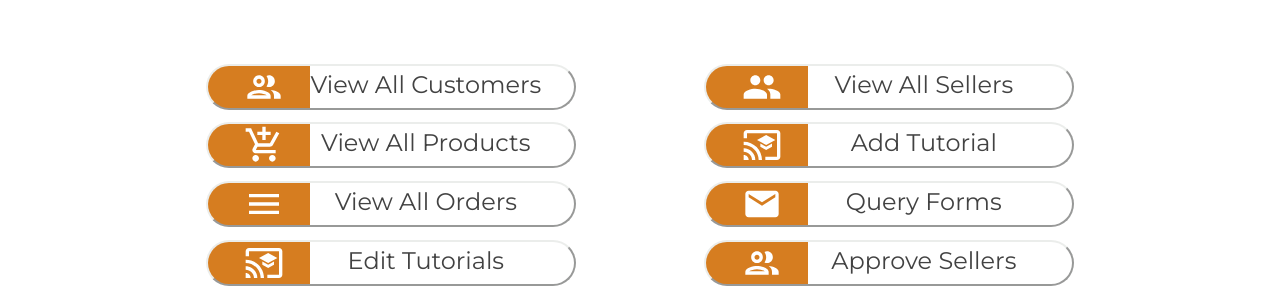
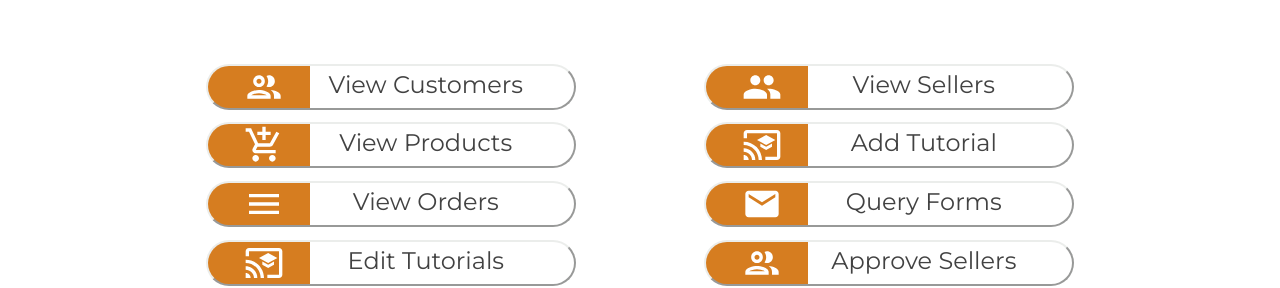
Before and after one commit to taimoortt/apnay-rung-deployed, a React (Create React App) app: page /AdminPanel in a window 1280 px wide. Shown: the part 136-424 px from the top of the page. Built offline with nearby package versions, Linux system fonts and the light colour scheme; no server answers; sample sign-in values are in the browser's storage.

Commit message:
Removed All keyword from Admin Panel

```diff
--- a/src/AdminPanel.js
+++ b/src/AdminPanel.js
@@ -53,7 +53,7 @@ const AdminPanel = () => {
                     className={classes.buttoncolor}
                   />
                 </span>
-                <span className="text">View All Customers</span>
+                <span className="text">View Customers</span>
               </button>
             </Link>
           </div>
@@ -65,7 +65,7 @@ const AdminPanel = () => {
                     className={classes.buttoncolor}
                   />
                 </span>
-                <span className="text">View All Products</span>
+                <span className="text">View Products</span>
               </button>
             </Link>
           </div>
@@ -77,7 +77,7 @@ const AdminPanel = () => {
                     className={classes.buttoncolor}
                   />
                 </span>
-                <span className="text">View All Orders</span>
+                <span className="text">View Orders</span>
               </button>
             </Link>
           </div>
@@ -116,7 +116,7 @@ const AdminPanel = () => {
                     className={classes.buttoncolor}
                   />
                 </span>
-                <span className="text">View All Sellers</span>
+                <span className="text">View Sellers</span>
               </button>
             </Link>
           </div>
```
